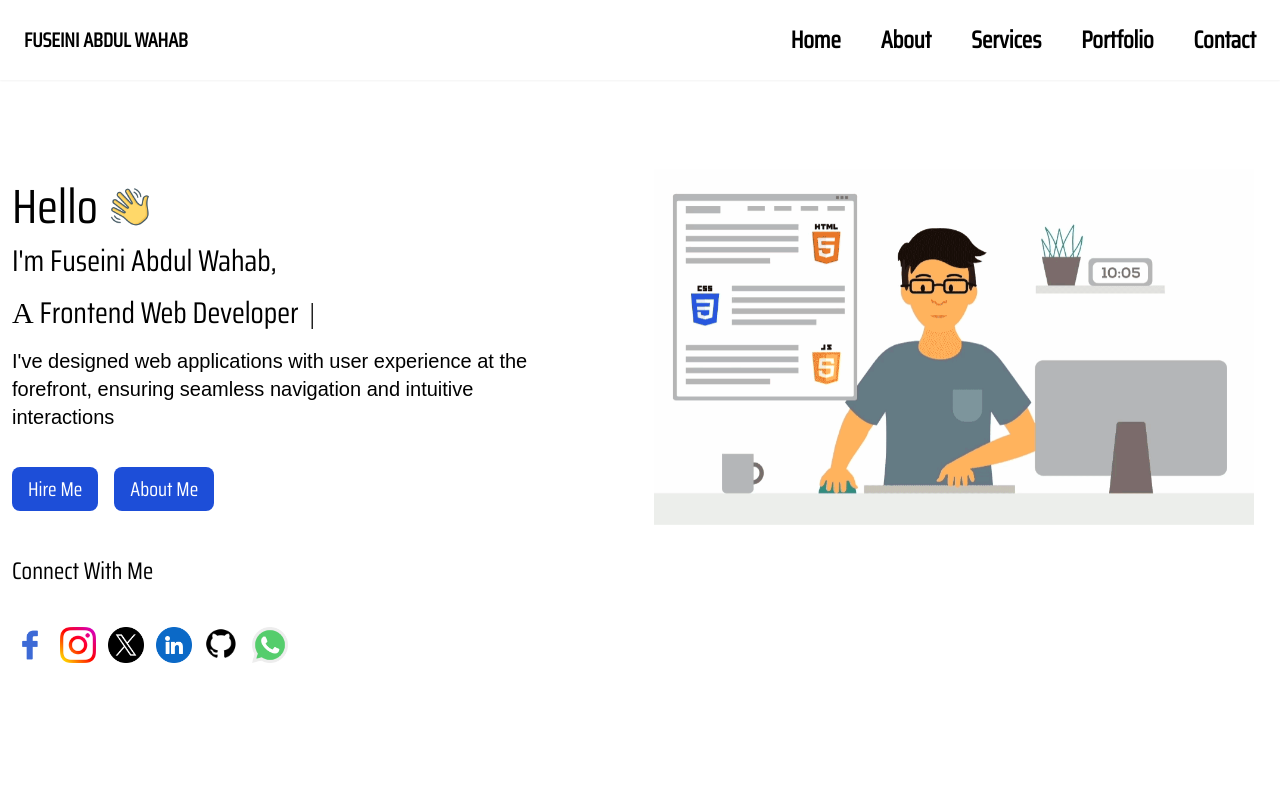
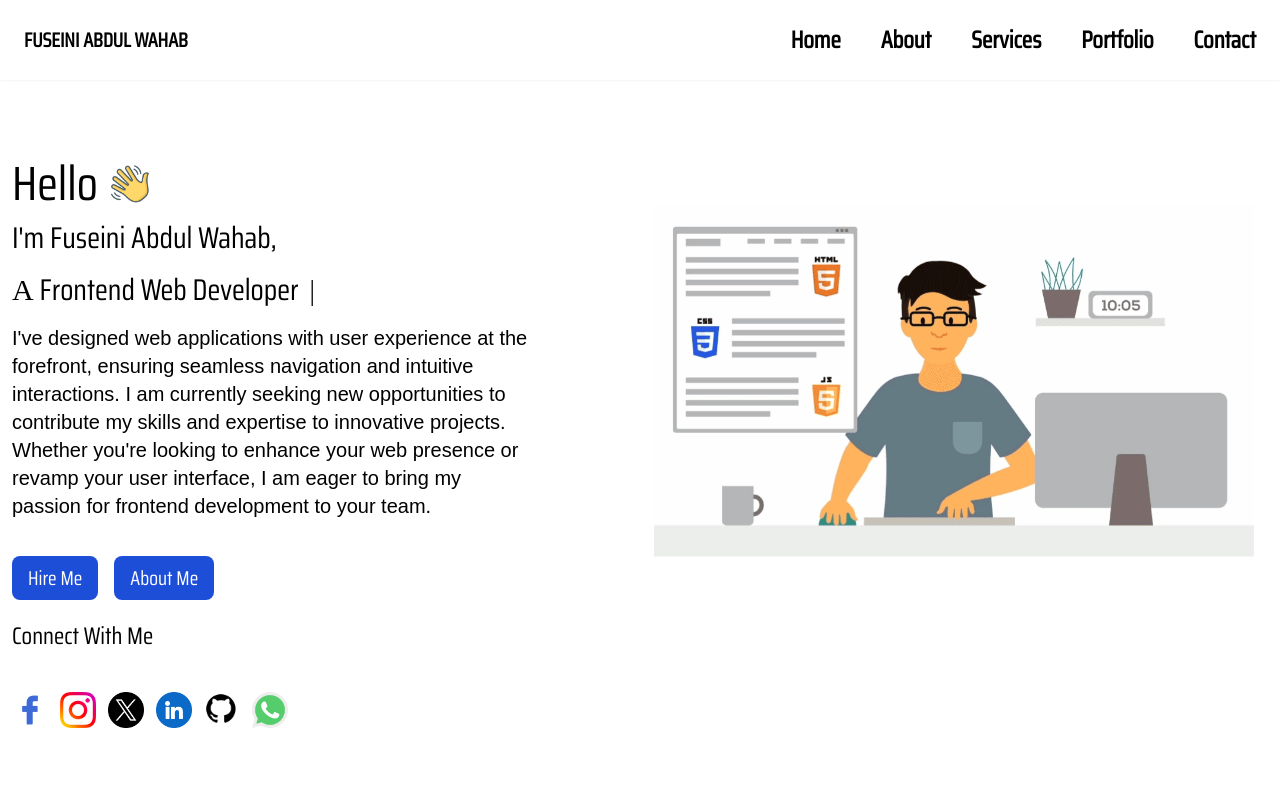
Before and after one commit to abdulwahabfuseini/PORTFOLIO, a Next.js app: page / in a window 1280 px wide. Shown: the top 800 px of the page. Built offline with nearby package versions, Linux system fonts and the light colour scheme; a web font is replaced by a local one; what @shrutibalasa/tailwind-grid-auto-fit would draw is missing.

Commit message:
Project Page Updated

```diff
--- a/src/components/home/Hero.jsx
+++ b/src/components/home/Hero.jsx
@@ -34,9 +34,13 @@ const Hero = () => {
           <h4 className="text-2xl lg:text-3xl">
             A <span>{text}</span> <Cursor />
           </h4>
-          <p className="w-full text-lg sm:text-xl sm:w-5/6 break-word">
+          <p className="w-full text-lg break sm:text-xl sm:w-5/6">
             I've designed web applications with user experience at the
-            forefront, ensuring seamless navigation and intuitive interactions
+            forefront, ensuring seamless navigation and intuitive interactions.
+            I am currently seeking new opportunities to contribute my skills and
+            expertise to innovative projects. Whether you're looking to enhance
+            your web presence or revamp your user interface, I am eager to bring
+            my passion for frontend development to your team.
           </p>
           <div className="flex items-center gap-4">
             <Button url="/contact" text="Hire Me" />
```
